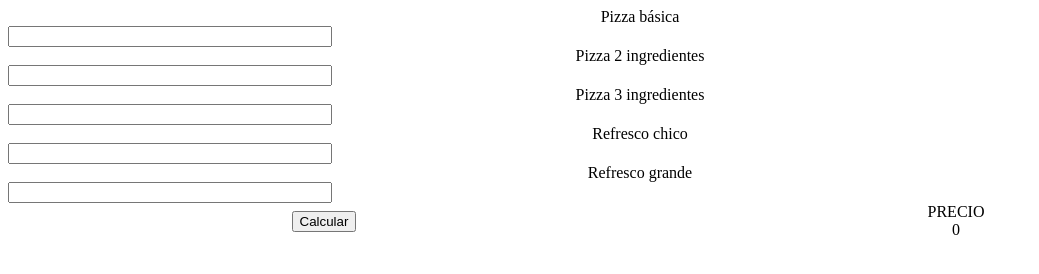
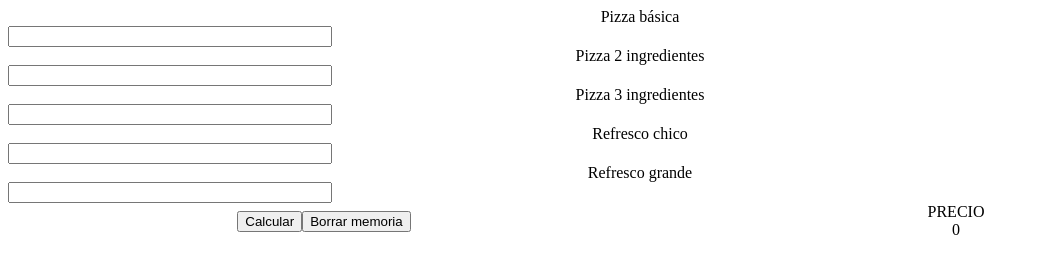
Before and after one commit to IrvingC48/PizzeriaBoard, a plain HTML site: page index.html in a window 1280 px wide. Shown: the whole page, without its empty margins (0-1039 px from the left). Drawn offline with Linux system fonts and the light colour scheme.

Commit message:
[modify] Se agrega btn borrar memoria localStorage

```diff
--- a/index.html
+++ b/index.html
@@ -6,7 +6,7 @@
     <link rel="stylesheet" href="./css/styles.css"/>
     <title>Mi primer página web</title>
 </head>
-<body>
+<body id="miBody">
     <container class="flex-column">
         <label id="label1">
             Pizza básica
@@ -34,6 +34,9 @@
             <button id="miBoton">
                 Calcular
             </button>
+            <button id="miBotonClear">
+                Borrar memoria
+            </button>
         </div>
         <div class="flex-center flex-direction-column">
             <label>PRECIO</label>
```
